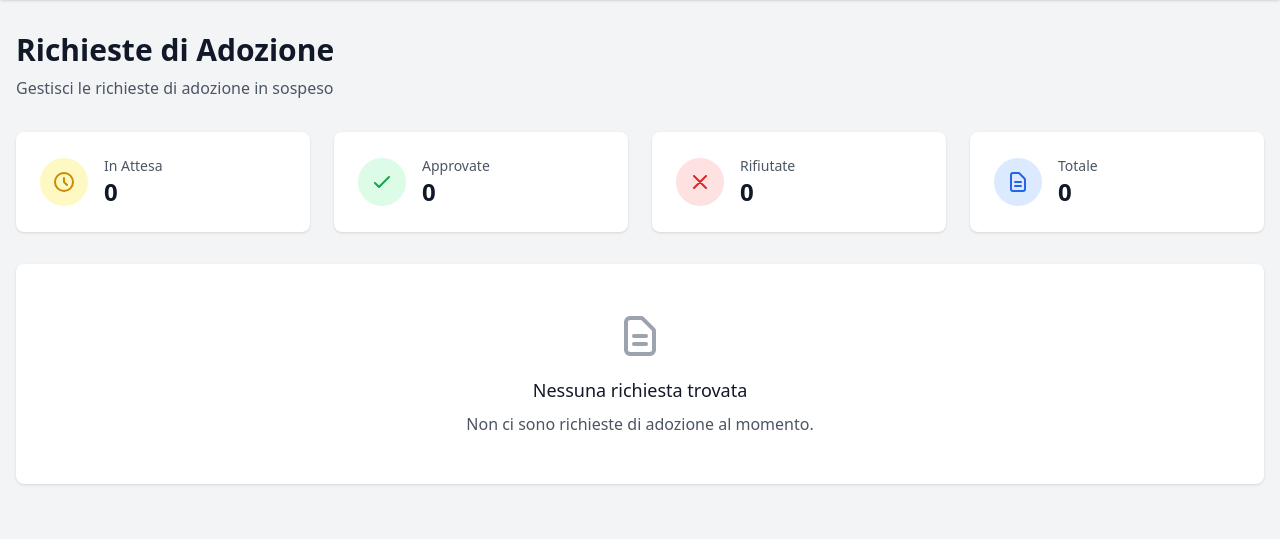
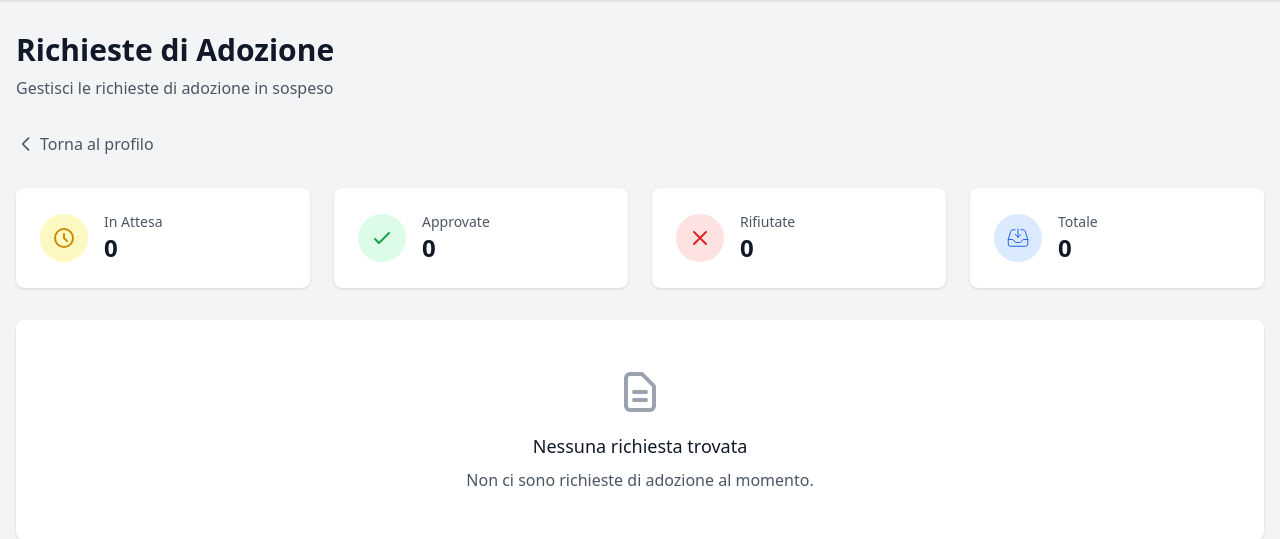
Before and after one commit to Alle-marchio/catadoption, a Django app: page /staff/adoption-requests/ in a window 1280 px wide. Shown: the part 72-611 px from the top of the page. Run offline with Django 4.2, Linux system fonts and the light colour scheme; the visitor is signed in with stand-in values (Sample User, id 1); data comes from the database, SQL or seed files in the repository; data that the repository does not hold is empty; some libraries are stand-ins or nearby versions.

Commit message:
fix design adoption request list

```diff
--- a/templates/staff/adoption_requests.html
+++ b/templates/staff/adoption_requests.html
@@ -10,6 +10,14 @@
         <p class="text-gray-600">Gestisci le richieste di adozione in sospeso</p>
     </div>
 
+    <div class="mb-6">
+        <a href="{% url 'user-profile' %}" class="text-gray-600 hover:text-gray-900 inline-flex items-center mb-2">
+            <svg xmlns="http://www.w3.org/2000/svg" class="h-5 w-5 mr-1" fill="none" viewBox="0 0 24 24" stroke="currentColor">
+                <path stroke-linecap="round" stroke-linejoin="round" stroke-width="2" d="M15 19l-7-7 7-7" />
+            </svg>
+            Torna al profilo
+        </a>
+    </div>
     <!-- Statistics -->
     <div class="grid grid-cols-1 md:grid-cols-4 gap-6 mb-8">
         <div class="bg-white rounded-lg shadow p-6">
@@ -58,7 +66,7 @@
             <div class="flex items-center">
                 <div class="p-3 rounded-full bg-blue-100">
                     <svg class="w-6 h-6 text-blue-600" fill="none" stroke="currentColor" viewBox="0 0 24 24">
-                        <path stroke-linecap="round" stroke-linejoin="round" stroke-width="2" d="M9 12h6m-6 4h6m2 5H7a2 2 0 01-2-2V5a2 2 0 012-2h5.586a1 1 0 01.707.293l5.414 5.414a1 1 0 01.293.707V19a2 2 0 01-2 2z"></path>
+                        <path stroke-linecap="round" stroke-linejoin="round" d="M9 3.75H6.912a2.25 2.25 0 0 0-2.15 1.588L2.35 13.177a2.25 2.25 0 0 0-.1.661V18a2.25 2.25 0 0 0 2.25 2.25h15A2.25 2.25 0 0 0 21.75 18v-4.162c0-.224-.034-.447-.1-.661L19.24 5.338a2.25 2.25 0 0 0-2.15-1.588H15M2.25 13.5h3.86a2.25 2.25 0 0 1 2.012 1.244l.256.512a2.25 2.25 0 0 0 2.013 1.244h3.218a2.25 2.25 0 0 0 2.013-1.244l.256-.512a2.25 2.25 0 0 1 2.013-1.244h3.859M12 3v8.25m0 0-3-3m3 3 3-3" />
                     </svg>
                 </div>
                 <div class="ml-4">
@@ -225,7 +233,7 @@
                                 {% if request.status == 'pending' %}
                                 <div class="flex flex-wrap gap-3 mt-6 pt-4 border-t border-gray-200">
                                     <a href="{% url 'approve-adoption-request' request.id %}"
-                                       class="inline-flex items-center px-4 py-2 border border-transparent text-sm font-medium rounded-md text-white bg-green-600 hover:bg-green-700 focus:outline-none focus:ring-2 focus:ring-offset-2 focus:ring-green-500 transition-colors"
+                                       class="inline-flex items-center px-4 py-2 border border-transparent text-sm font-medium rounded-md text-white bg-green-600 hover:bg-green-700 focus:outline-none transition-colors"
                                        onclick="return confirm('Sei sicuro di voler approvare questa richiesta di adozione?')">
                                         <svg class="w-4 h-4 mr-2" fill="none" stroke="currentColor" viewBox="0 0 24 24">
                                             <path stroke-linecap="round" stroke-linejoin="round" stroke-width="2" d="M5 13l4 4L19 7"></path>
@@ -234,7 +242,7 @@
                                     </a>
 
                                     <a href="{% url 'reject-adoption-request' request.id %}"
-                                       class="inline-flex items-center px-4 py-2 border border-gray-300 text-sm font-medium rounded-md text-gray-700 bg-white hover:bg-gray-50 focus:outline-none focus:ring-2 focus:ring-offset-2 focus:ring-red-500 transition-colors"
+                                       class="inline-flex items-center px-4 py-2 border border-gray-300 text-sm font-medium rounded-md text-white bg-red-600 hover:bg-red-700 focus:outline-none transition-colors"
                                        onclick="return confirm('Sei sicuro di voler rifiutare questa richiesta di adozione?')">
                                         <svg class="w-4 h-4 mr-2" fill="none" stroke="currentColor" viewBox="0 0 24 24">
                                             <path stroke-linecap="round" stroke-linejoin="round" stroke-width="2" d="M6 18L18 6M6 6l12 12"></path>
@@ -243,7 +251,7 @@
                                     </a>
 
                                     <a href="{% url 'cat-detail' request.cat.pk %}"
-                                       class="inline-flex items-center px-4 py-2 border border-gray-300 text-sm font-medium rounded-md text-gray-700 bg-white hover:bg-gray-50 focus:outline-none focus:ring-2 focus:ring-offset-2 focus:ring-blue-500 transition-colors">
+                                       class="inline-flex items-center px-4 py-2 border border-gray-300 text-sm font-medium rounded-md text-white bg-blue-600 hover:bg-blue-700 focus:outline-none transition-colors">
                                         <svg class="w-4 h-4 mr-2" fill="none" stroke="currentColor" viewBox="0 0 24 24">
                                             <path stroke-linecap="round" stroke-linejoin="round" stroke-width="2" d="M15 12a3 3 0 11-6 0 3 3 0 016 0z"></path>
                                             <path stroke-linecap="round" stroke-linejoin="round" stroke-width="2" d="M2.458 12C3.732 7.943 7.523 5 12 5c4.478 0 8.268 2.943 9.542 7-1.274 4.057-5.064 7-9.542 7-4.477 0-8.268-2.943-9.542-7z"></path>
```
